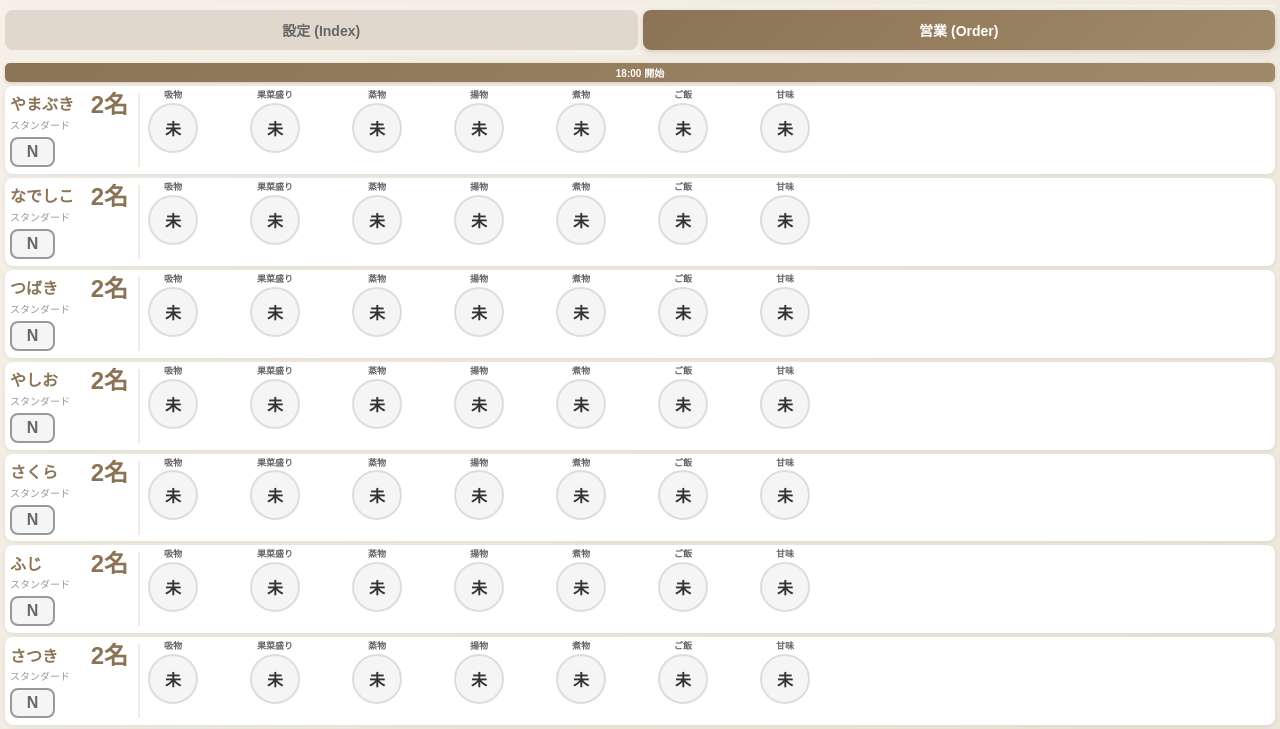
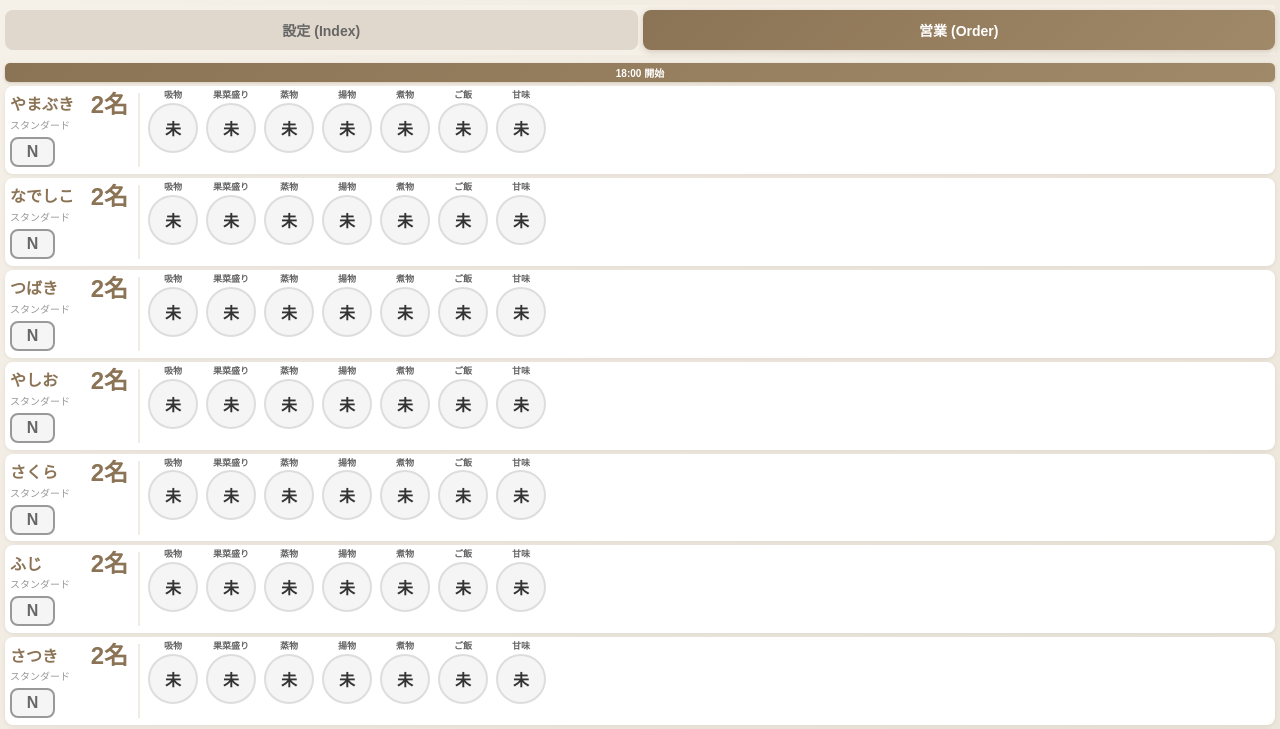
Before and after one commit to shofudo/shofudo-order-system-v1Claude, a plain HTML site: page index.html in a window 1280 px wide. Both pictures are taken after a click on the button "営業 (Order)". Shown: the top 729 px of the page. Drawn offline with Linux system fonts and the light colour scheme.

Commit message:
11/15/14:45

```diff
--- a/index.html
+++ b/index.html
@@ -433,7 +433,7 @@
 
         .course-grid {
             display: flex;
-            gap: 52px;
+            gap: 8px;
             flex: 1;
             flex-wrap: wrap;
             align-items: flex-start;
```
